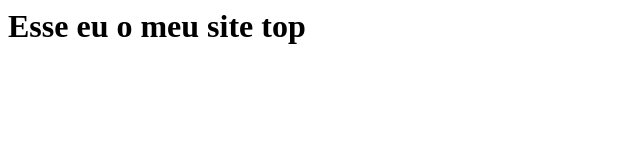
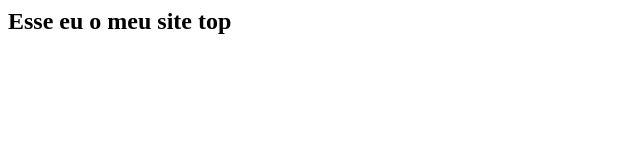
Before and after one commit to gustvoMena/SiteDeVendas, a plain HTML site: page index.html in a window 1280 px wide. Shown: the whole page, without its empty margins (0-640 px from the left). Drawn offline with Linux system fonts and the light colour scheme.

Commit message:
inclusão do título

```diff
--- a/index.html
+++ b/index.html
@@ -4,6 +4,6 @@
  </head>
  <body>
 
-<h1> Esse eu o meu site top </h1>
+<h2> Esse eu o meu site top </h2>
 </body>
 </html>
```
